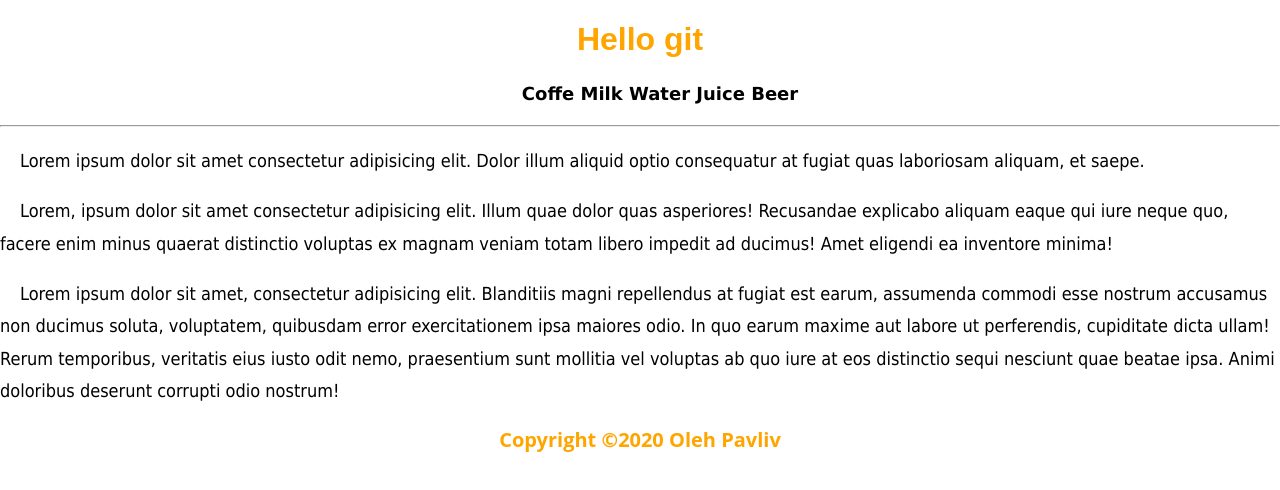
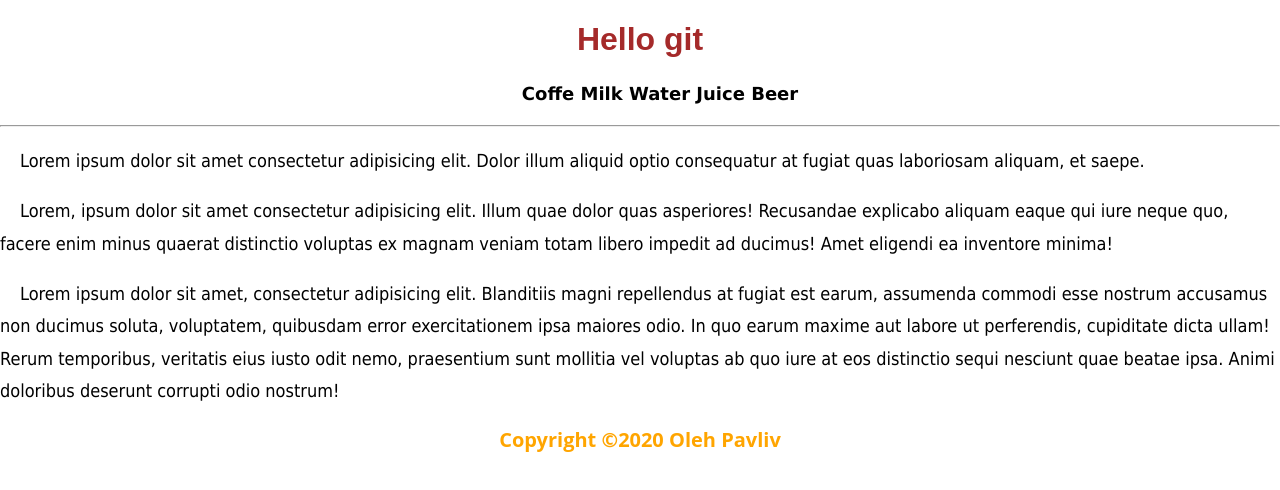
Before and after one commit to InstinctFrontDev/git-start, a plain HTML site: page index.html in a window 1280 px wide. Drawn offline with Linux system fonts and the light colour scheme.

Commit message:
change color title

```diff
--- a/index.html
+++ b/index.html
@@ -15,7 +15,7 @@
     }
     h1{
       text-align: center;
-      color: orange;
+      color: brown;
       font-family: Arial, Helvetica, sans-serif;
     }
     ul{
```
